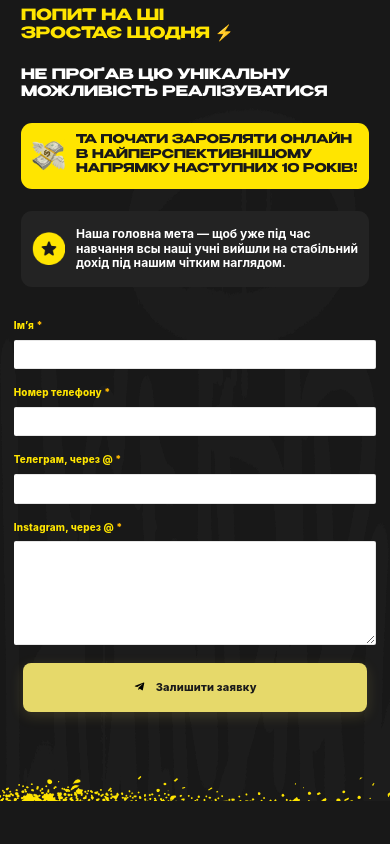
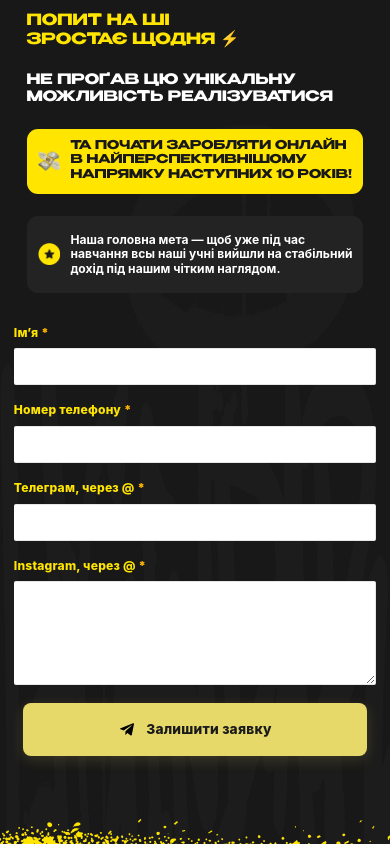
Before and after one commit to IvanSavchuk7/dianoria_landing, a plain HTML site: page index.html in a window 390 px wide. Shown: the part 988-1832 px from the top of the page. Before the commit the page ends 1789 px from the top, so only its background shows below. Drawn offline with Linux system fonts and the light colour scheme.

Commit message:
Add files via upload

```diff
--- a/style.css
+++ b/style.css
@@ -411,6 +411,21 @@ section.form .content .right {
         width: 100%;
         max-width: 500px;
     }
+    .lead-form input[type="text"], .lead-form input[type="tel"], .lead-form input[type="email"], .lead-form textarea {
+        padding: 1rem 1.2rem;
+        font-size: 1rem;
+    }
+    section.hero > .content > .list-wrapper > .text {
+        padding-bottom: .5rem;
+    }
+    .submit-btn {
+        font-size: 1.1rem;
+    }
+    .submit-btn img {
+        width: 1.5rem;
+        height: 1.5rem;
+        min-width: 1.5rem;
+    }
 }
 @media screen and (max-width: 680px) {
     html {
@@ -431,7 +446,12 @@ section.form .content .right {
     main > section.hero {
         background-size: 200% 200%, 23rem 18rem, auto 8rem, auto 8rem, 200% 50%;
     }
-
+    .form-label {
+        font-size: 1.1rem;
+    }
+    .submit-btn {
+        font-size: 1.25rem;
+    }
 }
 @media screen and (max-width: 580px) {
     section.hero > .title > div {
@@ -472,6 +492,12 @@ section.form .content .right {
         padding-left: 1.25rem;
         padding-right: 1.25rem;
     }
+    section.form > .content > .left .action .icon-wrapper, section.form > .content > .left .bottom-text .icon-wrapper {
+        height: 2rem;
+    }
+    section.form > .content > .left .action .icon-wrapper img, section.form > .content > .left .bottom-text .icon-wrapper img {
+        min-height: 2rem;
+    }
 }
 @media screen and (max-width: 420px) {
     html {
```
